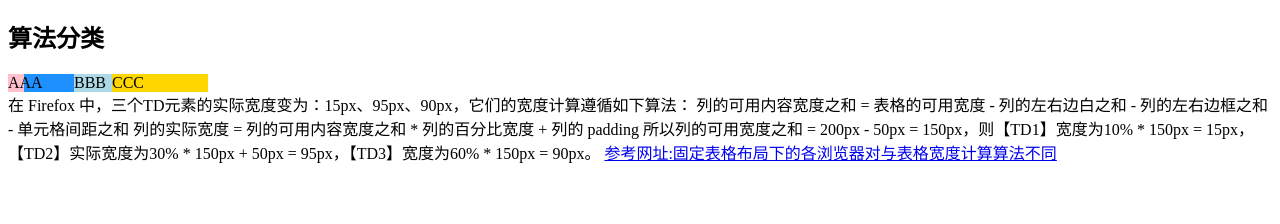
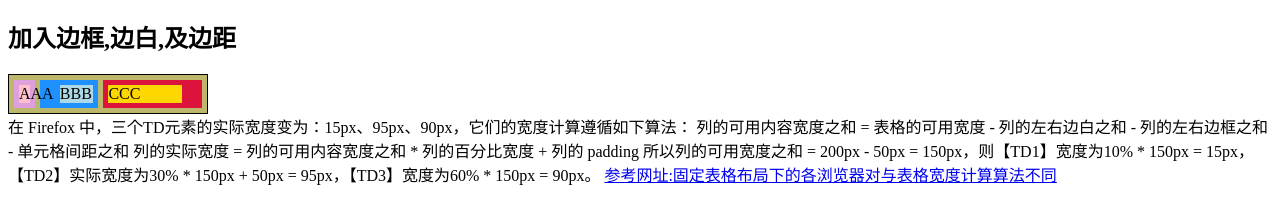
Before and after one commit to zplus/learn-css, a plain HTML site: page layout/table-layout.html in a window 1280 px wide. Shown: the part 70-294 px from the top of the page. Drawn offline with Linux system fonts and the light colour scheme.

Commit message:
加入边框，边白，边距

```diff
--- a/layout/table-layout.html
+++ b/layout/table-layout.html
@@ -6,16 +6,16 @@
 </head>
 <body>
 <h1>宽度设定为百分比</h1>
-<h2>算法分类</h2>
-<table style="width:200px; table-layout:fixed; background:darkkhaki;" cellpadding="0" cellspacing="0">
+<h2>加入边框,边白,及边距</h2>
+<table style="width:200px; table-layout:fixed; background:darkkhaki; border:1px solid black" cellpadding="5" cellspacing="5">
     <tr>
-        <td style="width:10%; background:plum;"> <!--  【TD1】  -->
+        <td style="width:10%; background:plum;">  <!-- 【TD1】 -->
             <div style="background:pink;">AAA</div>
         </td>
-        <td style="width:30%; background:dodgerblue; padding-left:50px;"> <!--  【TD2】  -->
+        <td style="width:30%; background:dodgerblue; padding-left:20px;"> <!--【TD2】-->
             <div style="background:lightblue;">BBB</div>
         </td>
-        <td style="width:60%; background:crimson;"> <!--  【TD3】  -->
+        <td style="width:60%; background:crimson; padding-right:20px;"> <!--【TD3】 -->
             <div style="background:gold;">CCC</div>
         </td>
     </tr>
```
